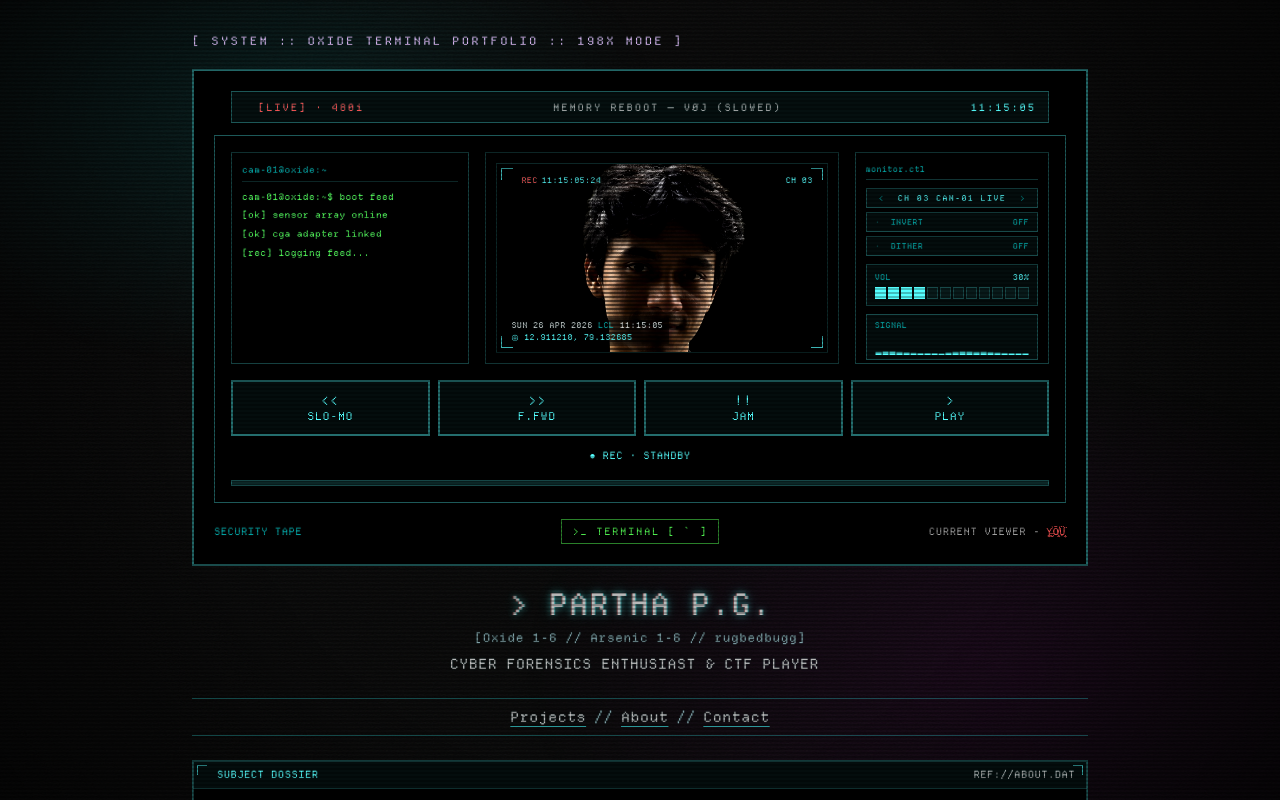
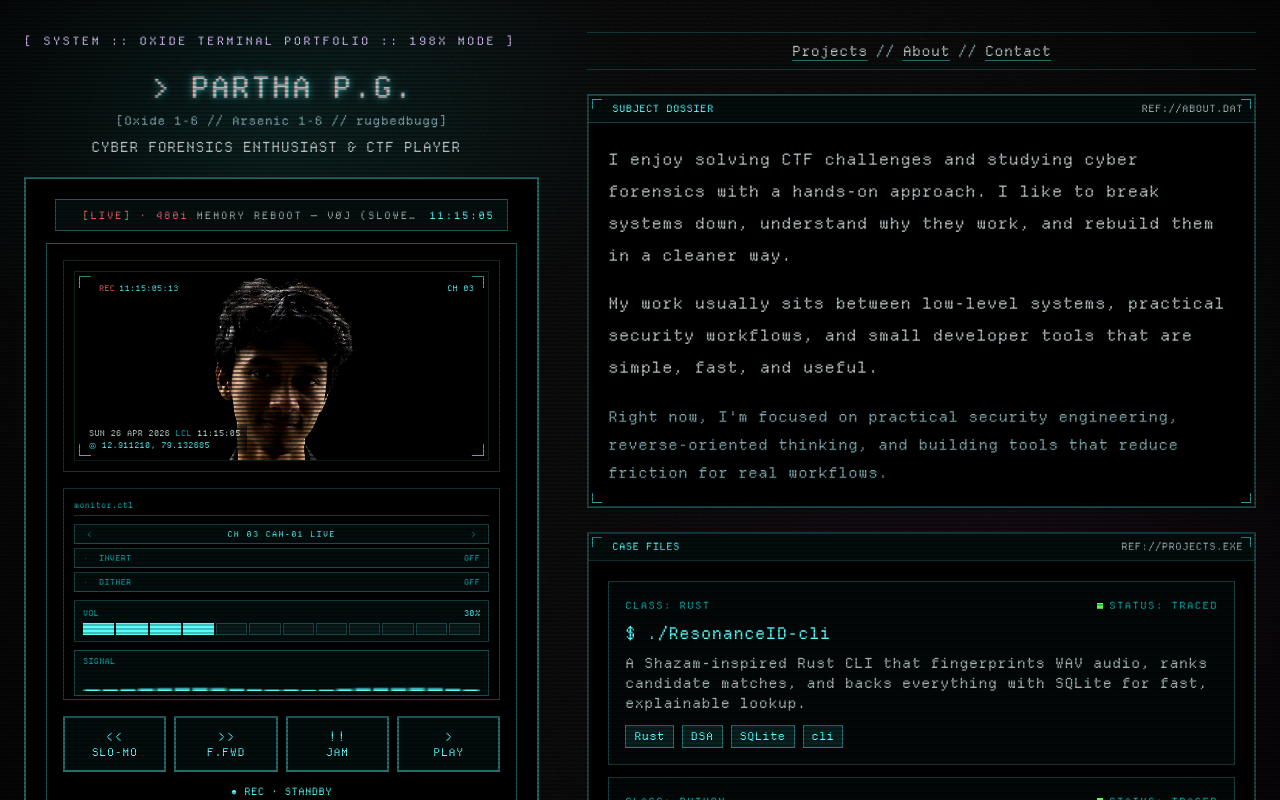
Before and after one commit to rugbedbugg/portfolio-website, a React (Vite) app: page / in a window 1280 px wide. Shown: the top 800 px of the page. Built offline with nearby package versions, Linux system fonts and the light colour scheme; the HTML template or start-up script is replaced by a standard one.

Commit message:
[Feat]: Extend two-panel console layout to desktop with name-first hero

```diff
--- a/src/components/AsciiArt.tsx
+++ b/src/components/AsciiArt.tsx
@@ -488,9 +488,9 @@ const AsciiArt = () => {
         </div>
 
         <div className="relative border border-cga-bcyan/35 bg-cga-black px-4 py-4">
-          <div className="grid grid-cols-1 items-stretch gap-3 sm:gap-4 lg:grid-cols-[minmax(220px,1.35fr)_minmax(280px,2fr)_minmax(180px,1.1fr)]">
-            {/* system log — hidden only in the tablet split panel (md–lg); shown on mobile and on the laptop 3-column feed */}
-            <div className="flex h-[212px] min-w-0 flex-col overflow-hidden border border-cga-bcyan/25 bg-cga-black p-2.5 md:hidden lg:flex lg:min-w-[220px]">
+          <div className="grid grid-cols-1 items-stretch gap-3 sm:gap-4">
+            {/* system log: shown on mobile, hidden inside the split identity panel from md up */}
+            <div className="flex h-[212px] min-w-0 flex-col overflow-hidden border border-cga-bcyan/25 bg-cga-black p-2.5 md:hidden">
               <div className="mono-command mb-2 border-b border-cga-bcyan/20 pb-1 text-[9px] text-cga-cyan">
                 cam-01@oxide:~
               </div>
@@ -519,7 +519,7 @@ const AsciiArt = () => {
                   <img
                     src={dither ? AVATAR_CGA : AVATAR_RAW}
                     alt="Partha Pratim Gogoi profile"
-                    className="h-full w-full object-contain lg:object-cover"
+                    className="h-full w-full object-contain"
                     style={{
                       objectPosition: "50% 50%",
                       filter: feedFilter,
@@ -674,7 +674,7 @@ const AsciiArt = () => {
             </div>
 
             {/* right: monitor controls */}
-            <div className="flex h-[212px] min-w-0 flex-col overflow-hidden border border-cga-bcyan/25 bg-cga-black p-2.5 lg:min-w-[180px]">
+            <div className="flex h-[212px] min-w-0 flex-col overflow-hidden border border-cga-bcyan/25 bg-cga-black p-2.5">
               <div className="mono-command mb-2 border-b border-cga-bcyan/20 pb-1 text-[8px] text-cga-cyan">
                 monitor.ctl
               </div>
--- a/src/pages/Index.tsx
+++ b/src/pages/Index.tsx
@@ -77,15 +77,15 @@ const Index = () => {
   const taglineDelay = nameDelay + typedName.length * nameSpeed + 260;
 
   return (
-    <div className="relative z-10 min-h-screen overflow-hidden mono-ui md:flex md:h-screen lg:block lg:h-auto">
-      {/* LEFT — subject identity: split panel only in the tablet band (md–lg); laptop (lg+) collapses back to the original single column */}
-      <aside className="flex flex-col justify-center px-6 py-6 sm:py-8 md:h-screen md:w-[44%] md:shrink-0 md:justify-start md:overflow-hidden lg:h-auto lg:w-full lg:justify-center lg:overflow-visible lg:pb-0">
-        <div className="mx-auto w-full max-w-[560px] space-y-5 lg:flex lg:max-w-4xl lg:flex-col">
+    <div className="relative z-10 min-h-screen overflow-hidden mono-ui md:flex md:h-screen">
+      {/* LEFT: subject identity panel. Fixed-height column from md up; scrolls internally if the cassette overflows a short viewport. */}
+      <aside className="flex flex-col justify-center px-6 py-6 sm:py-8 md:h-screen md:w-[44%] md:shrink-0 md:justify-start md:overflow-y-auto">
+        <div className="mx-auto w-full max-w-[560px] space-y-5">
           <div className="terminal-title text-center md:text-left">
             [ SYSTEM :: OXIDE TERMINAL PORTFOLIO :: 198X MODE ]
           </div>
 
-          <motion.header {...fade(0.2)} className="text-center space-y-2 lg:order-3">
+          <motion.header {...fade(0.2)} className="text-center space-y-2">
             <h1 className="mono-command text-2xl sm:text-3xl font-bold text-foreground text-glow tracking-widest">
               <span className="opacity-90">{"> "}</span>
               <TypewriterText
@@ -105,15 +105,15 @@ const Index = () => {
             </p>
           </motion.header>
 
-          <div className="flex justify-center lg:order-2">
+          <div className="flex justify-center">
             <AsciiArt />
           </div>
         </div>
       </aside>
 
       {/* RIGHT — dossier content: scrolls independently on md+ */}
-      <main className="px-6 py-6 sm:py-8 md:h-screen md:flex-1 md:overflow-y-auto lg:h-auto lg:overflow-visible lg:pt-6">
-        <div className="mx-auto w-full max-w-2xl space-y-6 lg:max-w-4xl">
+      <main className="px-6 py-6 sm:py-8 md:h-screen md:flex-1 md:overflow-y-auto">
+        <div className="mx-auto w-full max-w-2xl space-y-6">
         <motion.nav
           {...fade(0.35)}
           className="mono-command text-center text-sm border-y border-primary/25 py-2"
```
